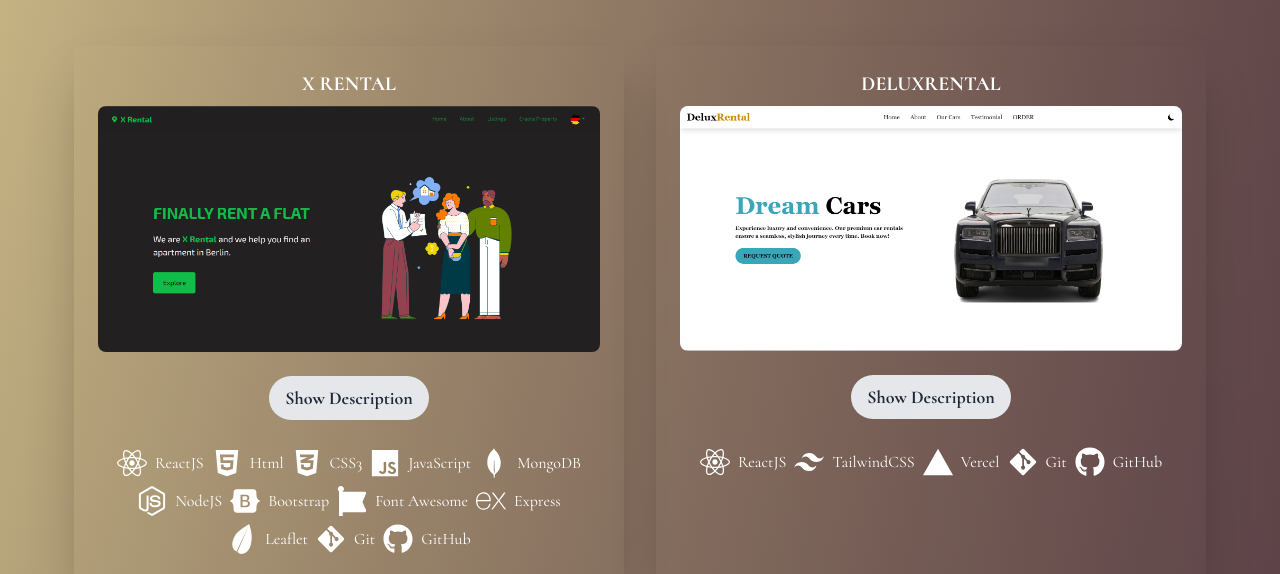
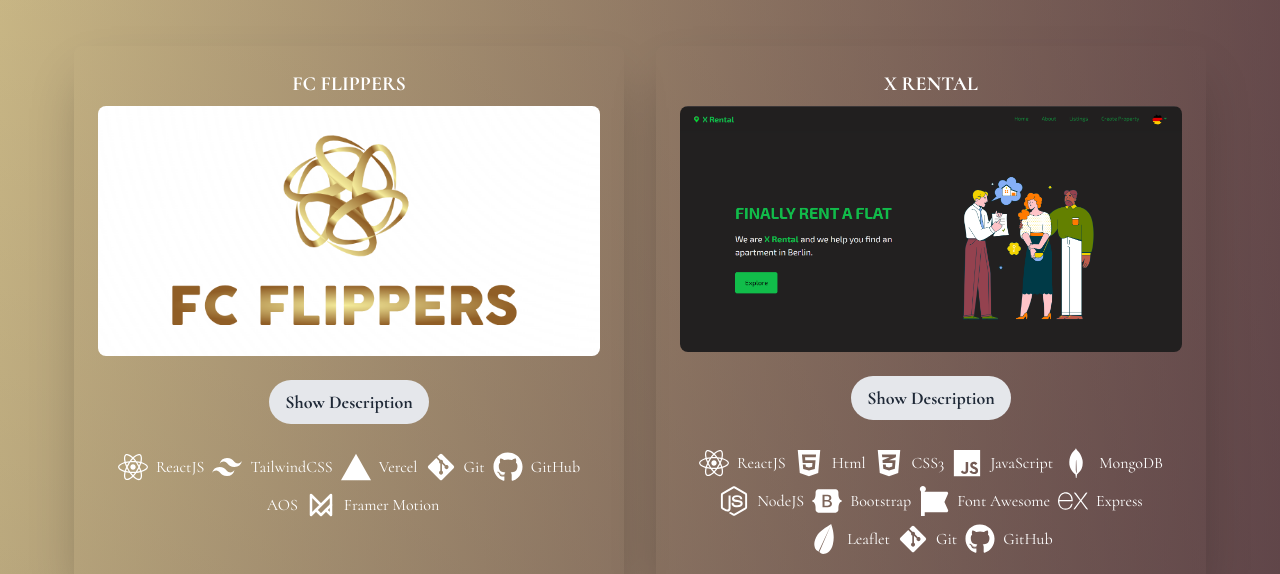
Before and after one commit to AnthonyEmm/nnaemeka-emesowum, a React (Vite) app: page / in a window 1280 px wide. Shown: the part 1882-2456 px from the top of the page. Built offline with nearby package versions, Linux system fonts and the light colour scheme.

Commit message:
Added a new project to the Projects component

```diff
--- a/src/components/Projects.jsx
+++ b/src/components/Projects.jsx
@@ -23,7 +23,7 @@ import {
   SiVercel,
   SiStyledcomponents,
 } from "react-icons/si";
-import { TbApi } from "react-icons/tb";
+import { TbApi, TbBrandFramerMotion } from "react-icons/tb";
 import { FaGitAlt } from "react-icons/fa";
 import ProjectImage1 from "../assets/xrental-new.png";
 import ProjectImage2 from "../assets/Blog5.png";
@@ -31,6 +31,7 @@ import ProjectImage3 from "../assets/Kedu_New.png";
 import ProjectImage4 from "../assets/Delux_Rental_WP.png";
 import ProjectImage5 from "../assets/new-logo_movix.png";
 import ProjectImage6 from "../assets/my-todo.png";
+import ProjectImage7 from "../assets/FC_Flippers.png";
 
 const technologyIcons = {
   ReactJS: <FaReact />,
@@ -53,12 +54,29 @@ const technologyIcons = {
   Vercel: <SiVercel />,
   API: <TbApi />,
   "Styled Component": <SiStyledcomponents />,
+  "Framer Motion": <TbBrandFramerMotion />,
 };
 
 const Projects = () => {
   const projects = [
     {
       id: 1,
+      title: "FC FLIPPERS",
+      description: "FC Flippers is a professional football club website.",
+      image: ProjectImage7,
+      url: "https://fcflippers.vercel.app/",
+      technologies: [
+        "ReactJS",
+        "TailwindCSS",
+        "Vercel",
+        "Git",
+        "GitHub",
+        "AOS",
+        "Framer Motion",
+      ],
+    },
+    {
+      id: 2,
       title: "X RENTAL",
       description:
         "An app that helps tenants find apartment directly with owners. A WBS CODING SCHOOL, Berlin final project",
@@ -80,7 +98,7 @@ const Projects = () => {
       ],
     },
     {
-      id: 2,
+      id: 3,
       title: "DELUXRENTAL",
       description: "DeluxRental is a luxury car rental service application.",
       image: ProjectImage4,
@@ -88,7 +106,7 @@ const Projects = () => {
       technologies: ["ReactJS", "TailwindCSS", "Vercel", "Git", "GitHub"],
     },
     {
-      id: 3,
+      id: 4,
       title: "KEDU! RECIPES",
       description: "©KEDU! Recipes showcases a variety of Nigerian cooking",
       image: ProjectImage3,
@@ -96,7 +114,7 @@ const Projects = () => {
       technologies: ["ReactJS", "CSS3", "TailwindCSS", "Git", "GitHub"],
     },
     {
-      id: 4,
+      id: 5,
       title: "BLOGGER5IVE",
       description: "A blog app to share your amazing articles",
       image: ProjectImage2,
@@ -117,7 +135,7 @@ const Projects = () => {
       ],
     },
     {
-      id: 5,
+      id: 6,
       title: "MOVIX TRAIL",
       description: "Search and watch your favorite movie trailers",
       image: ProjectImage5,
@@ -125,7 +143,7 @@ const Projects = () => {
       technologies: ["ReactJS", "API", "CSS3", "Git", "GitHub"],
     },
     {
-      id: 6,
+      id: 7,
       title: "TaskMgt",
       description: "Todo list (Desktop/Mobile)",
       image: ProjectImage6,
```
Also changed, not shown: src/assets/FC_Flippers.png (added).
